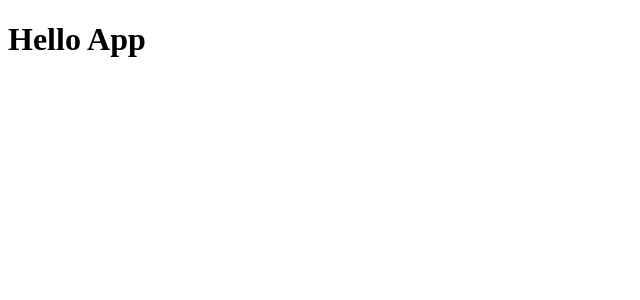
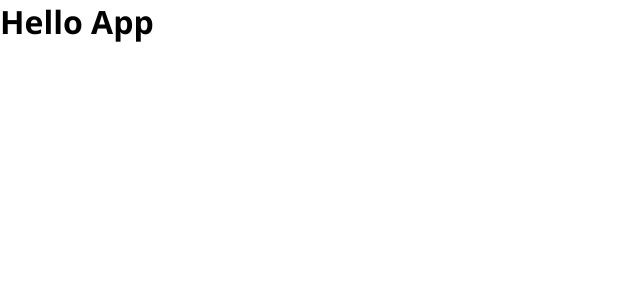
Before and after one commit to AbderrahmaneFadili/huddle-landing-page-react, a React (Create React App) app: page / in a window 1280 px wide. Shown: the top 300 px of the page, without its empty margins (0-640 px from the left). Built offline with nearby package versions, Linux system fonts and the light colour scheme.

Commit message:
Adding the Global Style

```diff
--- a/public/index.html
+++ b/public/index.html
@@ -25,6 +25,12 @@
       Learn how to configure a non-root public URL by running `npm run build`.
     -->
     <title>React App</title>
+    <!-- fonts -->
+    <link rel="preconnect" href="https://fonts.gstatic.com" />
+    <link
+      href="https://fonts.googleapis.com/css2?family=Open+Sans:wght@400;600;700&family=Poppins:wght@700&display=swap"
+      rel="stylesheet"
+    />
   </head>
   <body>
     <noscript>You need to enable JavaScript to run this app.</noscript>
--- a/src/App.jsx
+++ b/src/App.jsx
@@ -1,10 +1,15 @@
 import React from "react";
-
+import { ThemeProvider } from "styled-components";
+import theme from "./themes/theme";
+import GlobalStyle from "./themes/GlobalStyle";
 const App = () => {
   return (
-    <div>
-      <h1>Hello App</h1>
-    </div>
+    <ThemeProvider theme={theme}>
+      <>
+        <GlobalStyle />
+        <h1>Hello App</h1>
+      </>
+    </ThemeProvider>
   );
 };
 
--- /dev/null
+++ b/src/themes/GlobalStyle.jsx
@@ -0,0 +1,27 @@
+import { createGlobalStyle } from "styled-components";
+
+const GlobalStyle = createGlobalStyle`
+  /* Reset Style */
+  *,*::after,*::before{
+      padding:0;
+      margin:0;
+      box-sizing:border-box;
+  }
+
+  /* html */
+  html{
+      --pink:${({ theme }) => theme.colors.pink};
+      --light-pink:${({ theme }) => theme.colors.lightPink};
+      --very-dark-cyan:${({ theme }) => theme.colors.veryDarkCyan};
+      --very-pale-blue:${({ theme }) => theme.colors.VeryPaleBlue};
+      --heading-font:${({ theme }) => theme.typography.headings};
+      --body-font:${({ theme }) => theme.typography.body};
+      font-family:var(--body-font);
+  }
+
+ h1,h2,h3,h4,h5,h6{
+     font-family:var(--heading-font)
+ }
+`;
+
+export default GlobalStyle;
--- /dev/null
+++ b/src/themes/theme.js
@@ -0,0 +1,15 @@
+const theme = {
+  colors: {
+    pink: "hsl(322, 100%, 66%)",
+    lightPink: "hsl(321, 100%, 78%)",
+    lightRed: "hsl(0, 100%, 63%)",
+    veryDarkCyan: "hsl(192, 100%, 9%)",
+    VeryPaleBlue: "hsl(207, 100%, 98%)",
+  },
+  typography: {
+    headings: "'Open Sans', sans-serif;",
+    body: "'Poppins', sans-serif;",
+  },
+};
+
+export default theme;
```
